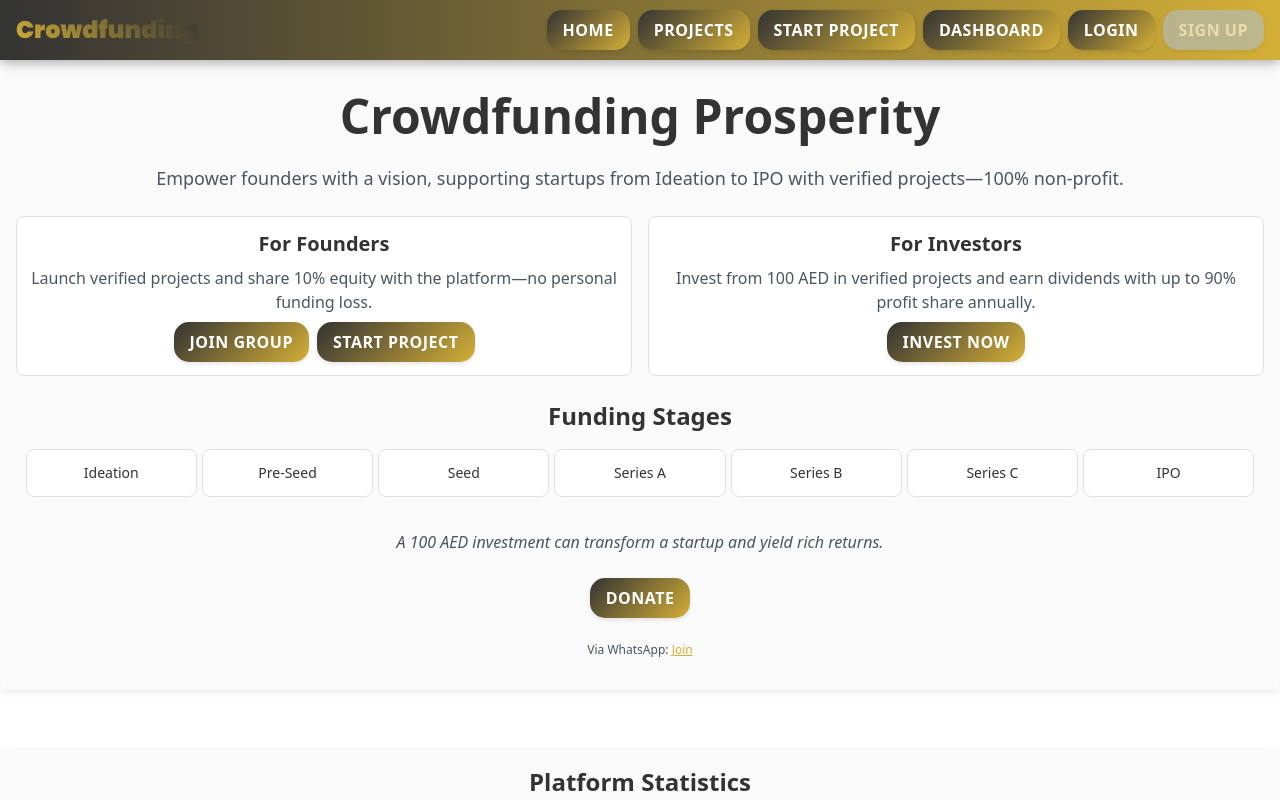
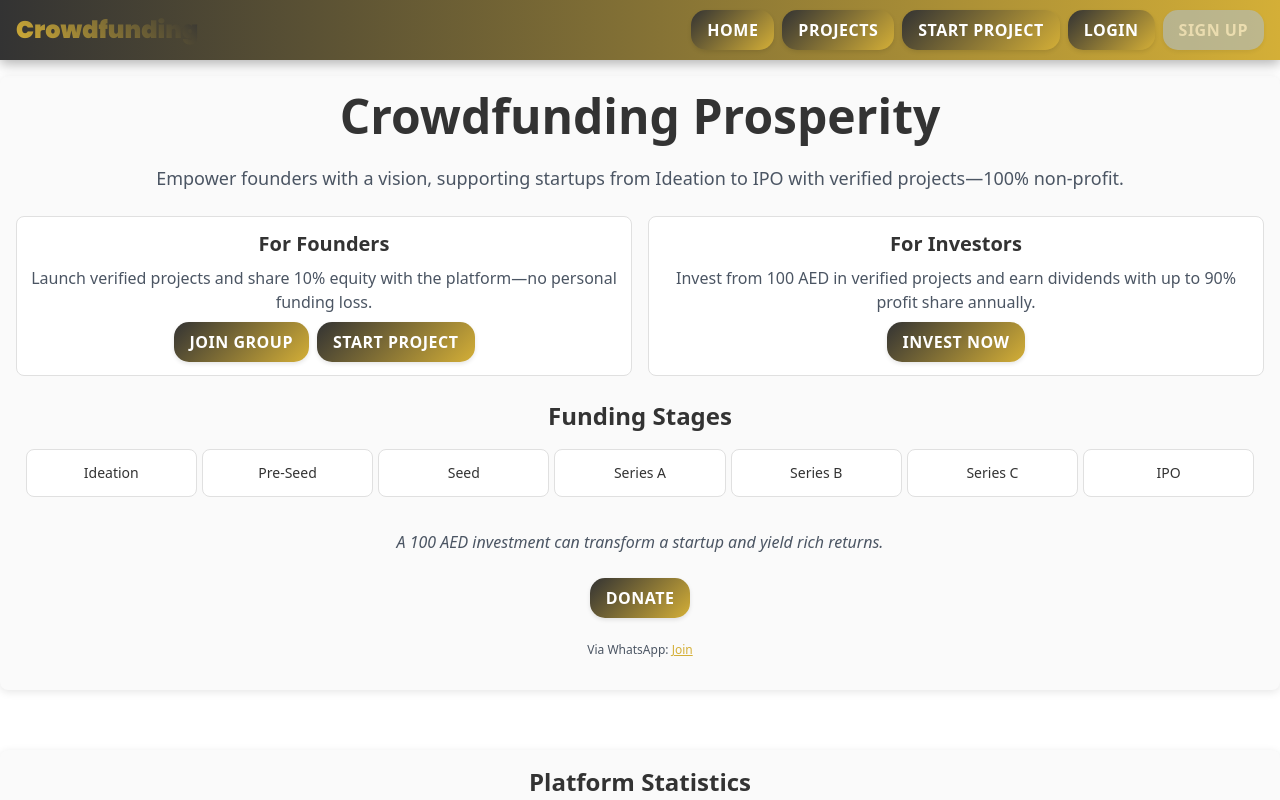
Before and after one commit to sarathks17/Crowdfundingproperity, a React (Vite) app in the folder client/: page / in a window 1280 px wide. Shown: the top 800 px of the page. Built offline with nearby package versions, Linux system fonts and the light colour scheme.

Commit message:
commit last changes

```diff
--- a/client/src/Components/Header.jsx
+++ b/client/src/Components/Header.jsx
@@ -38,11 +38,6 @@ const Header = () => {
           </button>
         </div>
         <div className="nav-item">
-          <button onClick={() => handleNavigation('/dashboard')} className="custom-button">
-            Dashboard
-          </button>
-        </div>
-        <div className="nav-item">
           <button onClick={() => handleNavigation('/login')} className="custom-button">
             Login
           </button>
```
Also changed, not shown: client/src/App.jsx (+7 -6 lines).
